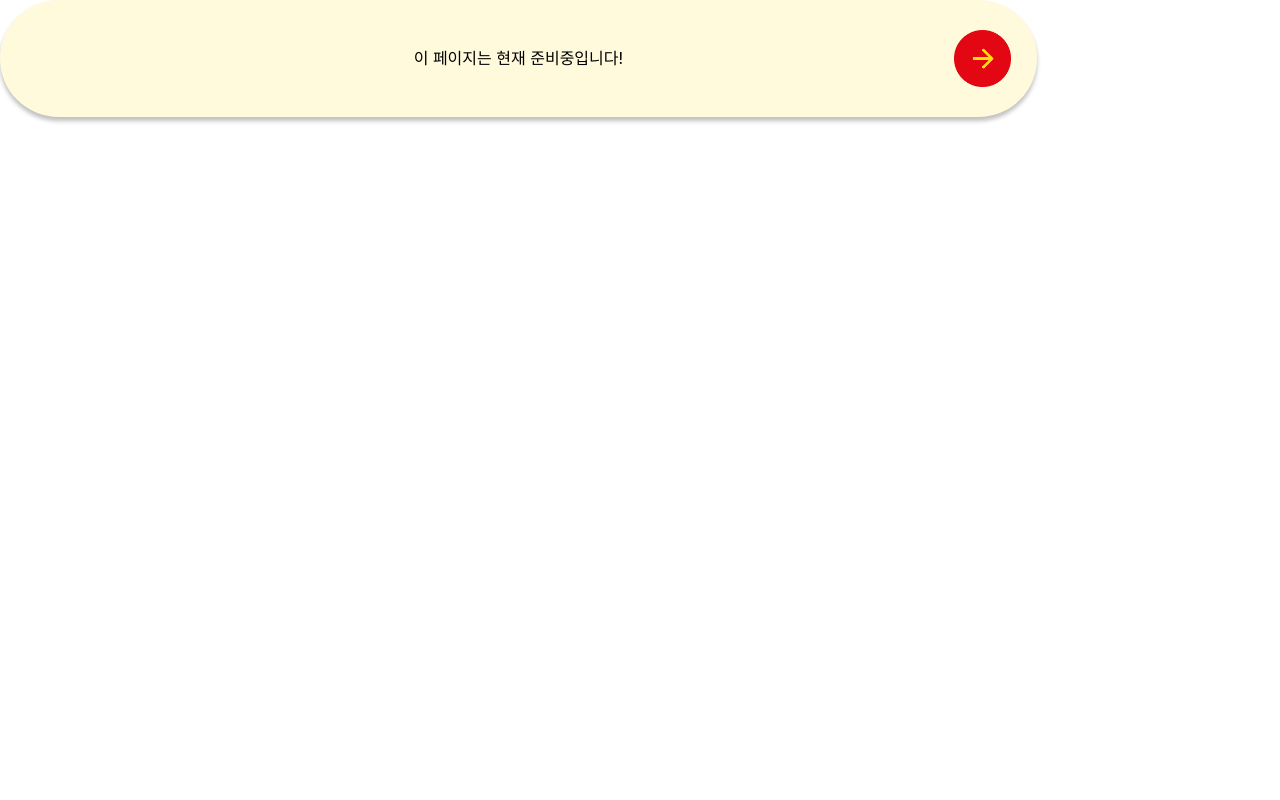
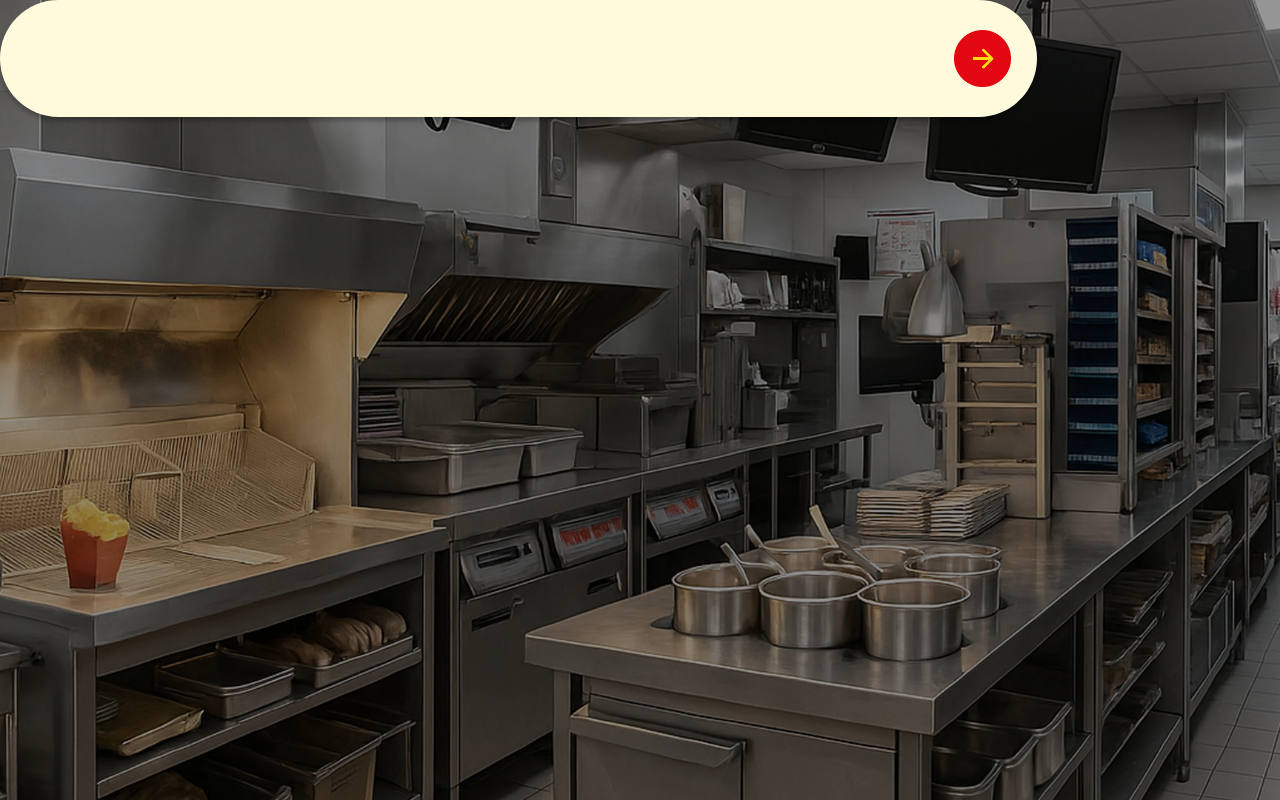
Before and after one commit to ENvironmentSet/wcdonalds, a Next.js app: page /hallucination in a window 1280 px wide. Built offline with nearby package versions, Linux system fonts and the light colour scheme; a web font is replaced by a local one.

Commit message:
Fix : MessageBox 추상화

```diff
--- a/app/components/MessageBox/MessageBox.tsx
+++ b/app/components/MessageBox/MessageBox.tsx
@@ -1,16 +1,24 @@
 import Image from "next/image";
 import styles from "./index.module.css";
 import arrow_icon_url from "@/public/assets/next_arrow.png";
-export type MessageBoxProps =
-  | { message: string; child?: never; onClick?: () => void; isNextIcon?: boolean }
-  | { child: React.ReactNode; message?: never; onClick?: () => void; isNextIcon?: boolean };
-export default function MessageBox({ message, onClick, child, isNextIcon = false }: MessageBoxProps) {
+
+type MessageBoxProps = {
+  children?: React.ReactNode;
+  onClick?: () => void;
+  isNextIcon?: boolean;
+};
+
+export default function MessageBox({ children, onClick, isNextIcon = false }: MessageBoxProps) {
+  const isString = typeof children === "string";
+
   return (
     <div className={styles.message_box}>
-      {child ? child : <p className={styles.message}>{message}</p>}
-      <div className={styles.next_icon}>
-        {isNextIcon && <Image src={arrow_icon_url} alt="next icon" fill onClick={onClick} />}
-      </div>
+      {isString ? <p className={styles.message}>{children}</p> : children}
+      {isNextIcon && (
+        <div className={styles.next_icon}>
+          <Image src={arrow_icon_url} alt="next icon" fill onClick={onClick} />
+        </div>
+      )}
     </div>
   );
 }
--- a/app/hallucination/index.module.css
+++ b/app/hallucination/index.module.css
@@ -1,4 +1,19 @@
 .background_div {
+  background-image: url("../public/background_wecdonald.webp");
+  background-size: cover;
   width: 100%;
   height: 100%;
+  background-position: center;
+  overflow: hidden;
 }
+.background_div::before {
+  content: "";
+  position: absolute;
+  inset: 0;
+  background-color: rgba(0, 0, 0, 0.4);
+  z-index: 0;
+}
+.background_div > * {
+  position: relative;
+  z-index: 1;
+}
```
Also changed, not shown: app/components/InstructionBox/InstructionBox.tsx (added, +11 -0 lines), app/public/assets/wecdonald_logo.png (added).
